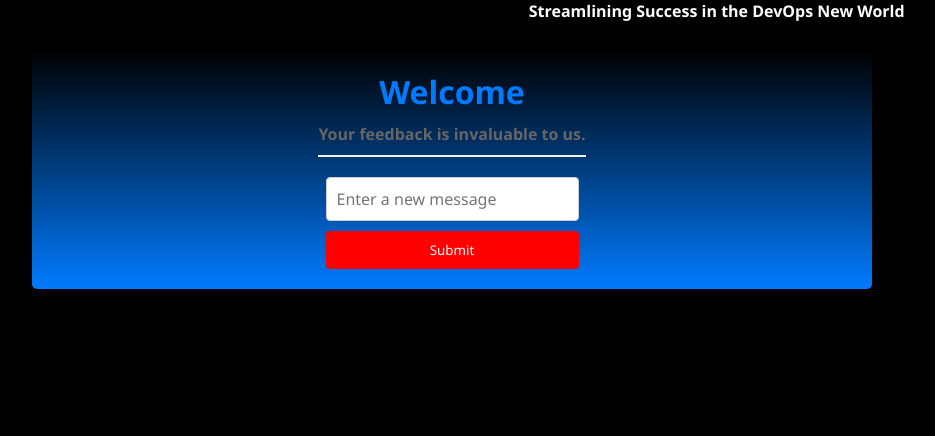
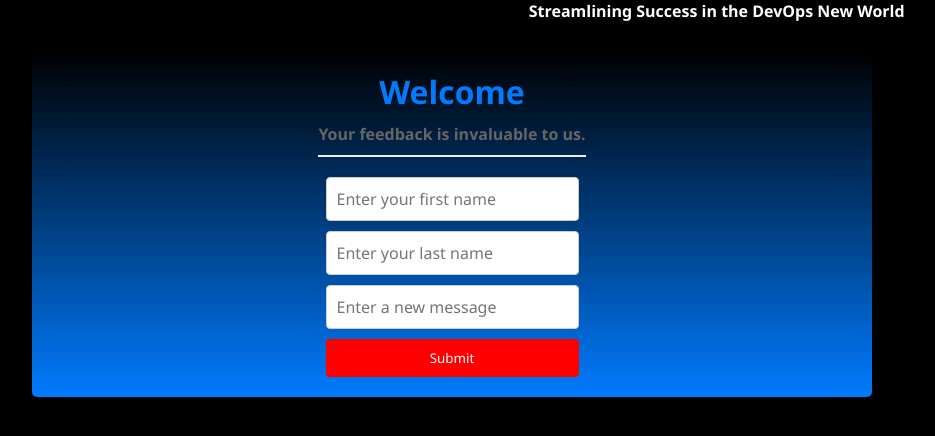
Before and after one commit to RoshanV2310/Flaskapp-Eks, a Flask app: page / in a window 1280 px wide. Shown: the top 436 px of the page, without its empty margins (188-1123 px from the left). Run offline with Flask 2, Linux system fonts and the light colour scheme; some libraries are stand-ins or nearby versions.

Commit message:
Update index.html

```diff
--- a/templates/index.html
+++ b/templates/index.html
@@ -163,7 +163,9 @@
         {% endfor %}
 
         <form action="/submit" method="post">
-            <input type="text" name="new_message" placeholder="Enter a new message">
+            <input type="text" name="first_name" placeholder="Enter your first name" required>
+            <input type="text" name="last_name" placeholder="Enter your last name" required>
+            <input type="text" name="new_message" placeholder="Enter a new message" required>
             <input type="submit" value="Submit">
         </form>
     </div>
```
